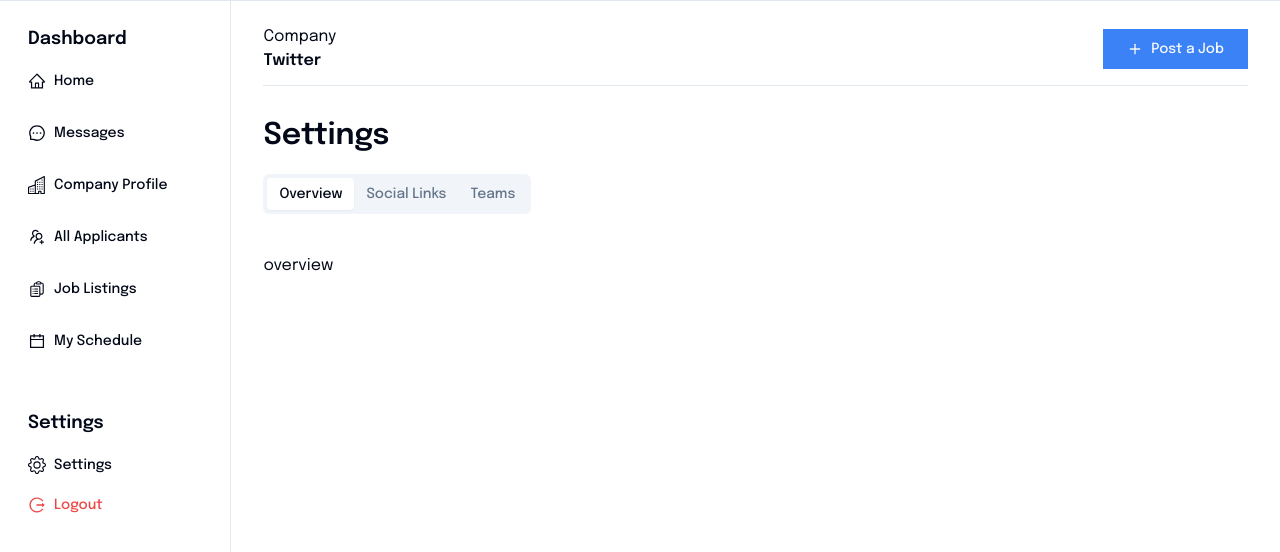
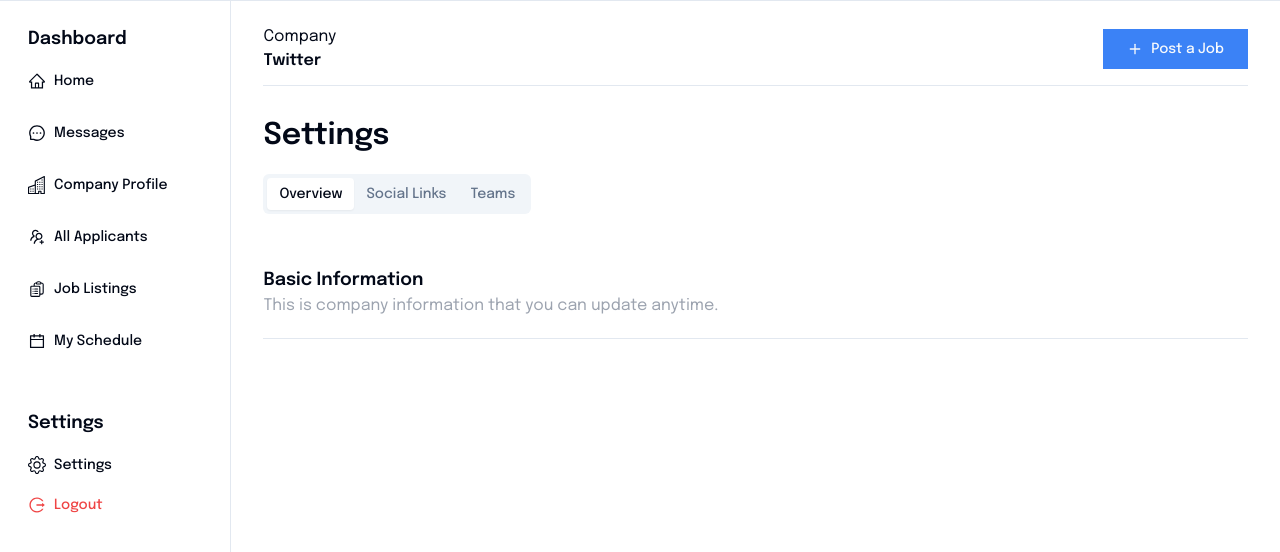
Before and after one commit to sdmhsn/dashboard-job-hunt, a Next.js app: page /settings in a window 1280 px wide. Shown: the top 552 px of the page. Built offline with nearby package versions, Linux system fonts and the light colour scheme.

Commit message:
02 Slicing Dashboard Company: Slicing settings overview component 1 - Using OverviewForm component in settings page 2

```diff
--- a/src/app/settings/page.tsx
+++ b/src/app/settings/page.tsx
@@ -1,3 +1,4 @@
+import OverviewForm from '@/components/forms/OverviewForm';
 import { Tabs, TabsContent, TabsList, TabsTrigger } from '@/components/ui/tabs';
 import React, { FC } from 'react';
 
@@ -14,7 +15,9 @@ const SettingsPage: FC<SettingsPageProps> = ({}) => {
           <TabsTrigger value="socialLinks">Social Links</TabsTrigger>
           <TabsTrigger value="teams">Teams</TabsTrigger>
         </TabsList>
-        <TabsContent value="overview">overview</TabsContent>
+        <TabsContent value="overview">
+          <OverviewForm />
+        </TabsContent>
         <TabsContent value="socialLinks">social links</TabsContent>
         <TabsContent value="teams">teams</TabsContent>
       </Tabs>
```
